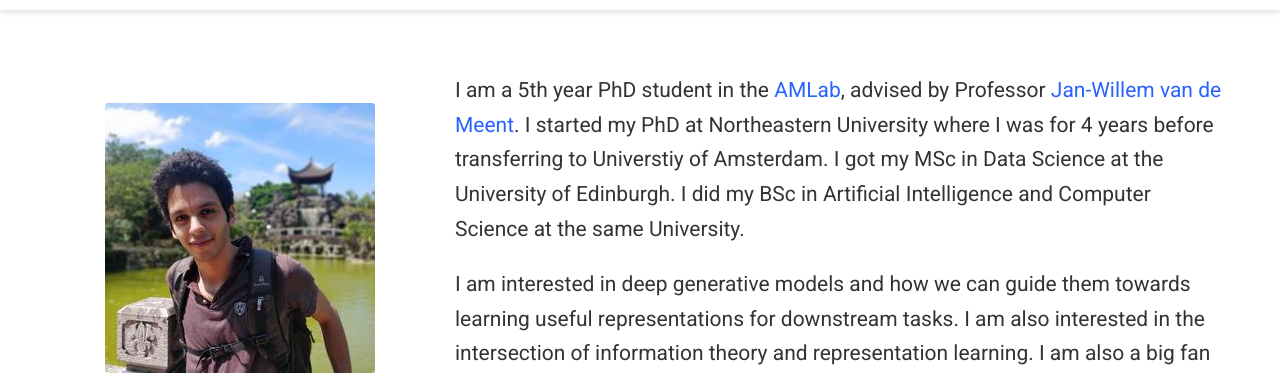
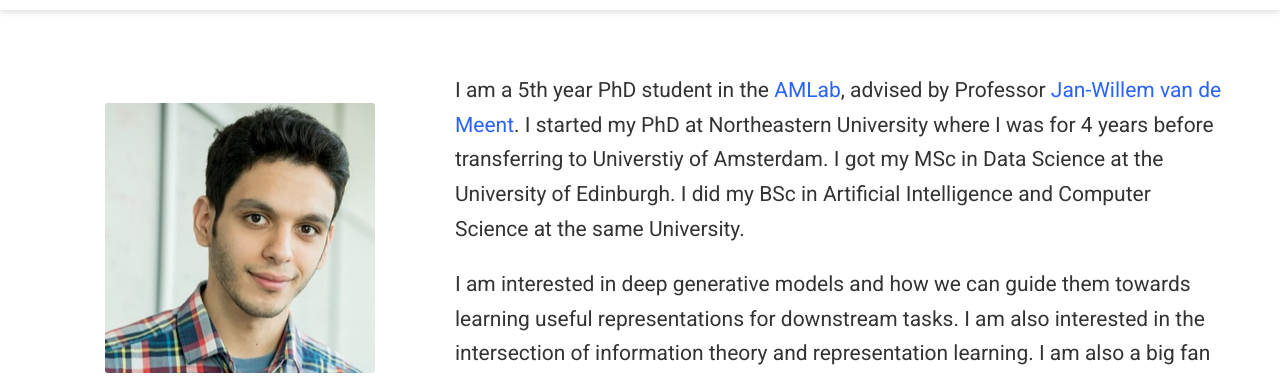
Before and after one commit to babak0032/babak0032.github.io, a plain HTML site: page author/babak-esmaeili/index.html in a window 1280 px wide. Shown: the part 60-438 px from the top of the page. Drawn offline with nearby package versions, Linux system fonts and the light colour scheme; some packages are replaced by stand-ins of ours; some icons are missing.

Commit message:
update avatar

```diff
--- a/author/babak-esmaeili/index.html
+++ b/author/babak-esmaeili/index.html
@@ -277,8 +277,8 @@
   <meta property="og:site_name" content="Babak Esmaeili">
   <meta property="og:url" content="https://babak0032.github.io/author/babak-esmaeili/">
   <meta property="og:title" content="Babak Esmaeili | Babak Esmaeili">
-  <meta property="og:description" content="PhD Student"><meta property="og:image" content="https://babak0032.github.io/author/babak-esmaeili/avatar_hu63ed025b3520303a62465a95d102d1a4_810065_270x270_fill_q75_lanczos_center.jpg">
-  <meta property="twitter:image" content="https://babak0032.github.io/author/babak-esmaeili/avatar_hu63ed025b3520303a62465a95d102d1a4_810065_270x270_fill_q75_lanczos_center.jpg"><meta property="og:locale" content="en-us">
+  <meta property="og:description" content="PhD Student"><meta property="og:image" content="https://babak0032.github.io/author/babak-esmaeili/avatar_hu040c0dfd2e6fd3ecaf6b3d7ff0f7a14b_214629_270x270_fill_lanczos_center_2.png">
+  <meta property="twitter:image" content="https://babak0032.github.io/author/babak-esmaeili/avatar_hu040c0dfd2e6fd3ecaf6b3d7ff0f7a14b_214629_270x270_fill_lanczos_center_2.png"><meta property="og:locale" content="en-us">
 
 
 
@@ -562,7 +562,7 @@
 
 
 
-      <img class="avatar avatar-square" src="/author/babak-esmaeili/avatar_hu63ed025b3520303a62465a95d102d1a4_810065_270x270_fill_q75_lanczos_center.jpg" alt="Babak Esmaeili">
+      <img class="avatar avatar-square" src="/author/babak-esmaeili/avatar_hu040c0dfd2e6fd3ecaf6b3d7ff0f7a14b_214629_270x270_fill_lanczos_center_2.png" alt="Babak Esmaeili">
 
 
       <div class="portrait-title">
```
Also changed, not shown: author/babak-esmaeili/index.xml (+1 -1 lines), index.html (+1 -1 lines), author/babak-esmaeili/avatar.png (added), author/babak-esmaeili/avatar_hu040c0dfd2e6fd3ecaf6b3d7ff0f7a14b_214629_270x270_fill_lanczos_center_2.png (added).
